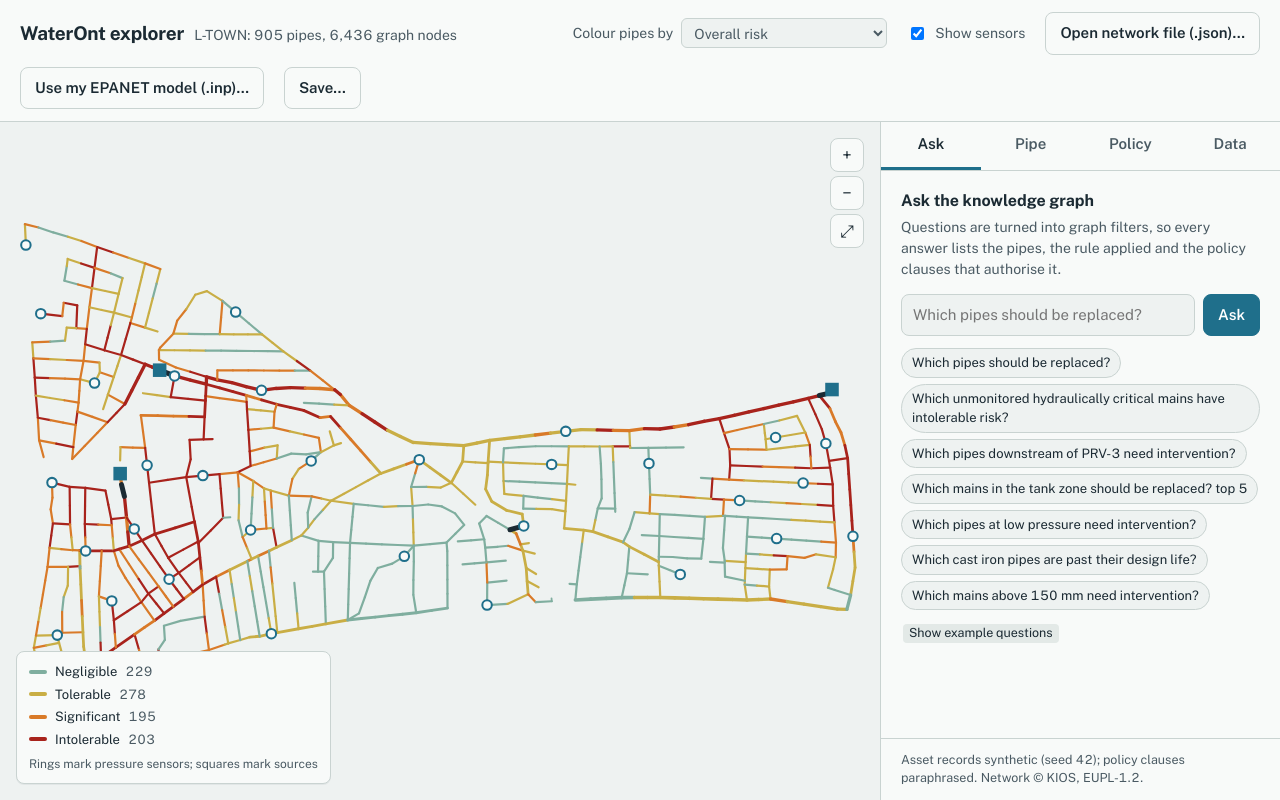
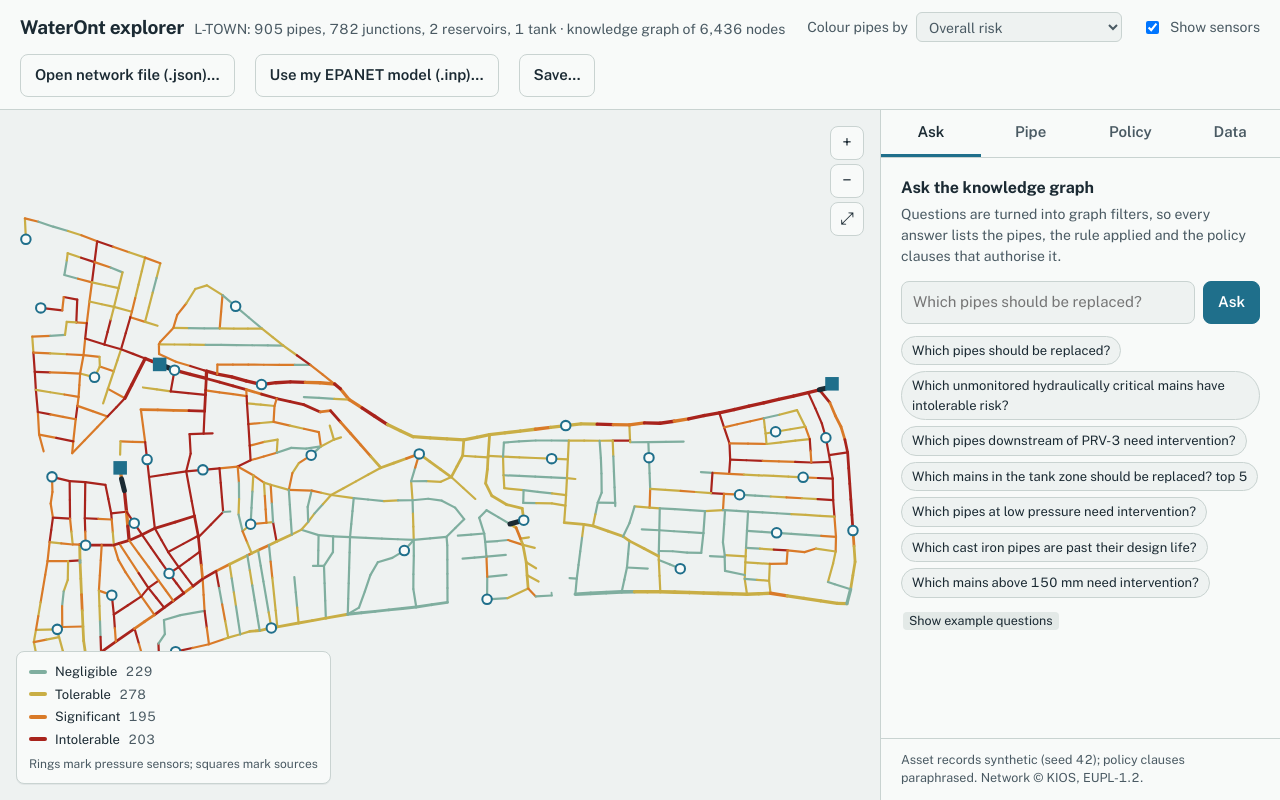
Before and after one commit to manuelhf/WaterOnt, a plain HTML site: page demo/index.html in a window 1280 px wide. Drawn offline with nearby package versions, Linux system fonts and the light colour scheme.

Commit message:
updated header

```diff
--- a/demo/index.html
+++ b/demo/index.html
@@ -705,7 +705,7 @@
 }
 async function colabCode(files) {
   // files: [{ name, bytes: Uint8Array }], the .inp first
-  const safe = n => n.replace(/[^A-Za-z0-9._ -]/g, "_").replace(/^\.+/, "") || "file";
+  const safe = n => n.replace(/[^A-Za-z0-9._ ()\[\]-]/g, "_").replace(/^\.+/, "") || "file";
   const lines = [];
   for (const f of files) {
     const b64 = toBase64(await gzipBytes(f.bytes)), parts = [];
@@ -855,7 +855,10 @@
   let placing = false;
   const hasStart = (elem, cls) => (sensorStart[elem] || []).includes(cls);
 
-  $("netlabel").textContent = `${D.network}: ${D.pipes.length} pipes, ${D.graph.nodes.toLocaleString()} graph nodes`;
+  const count = (t, one) => { const k = D.nodes.filter(n => n[3] === t).length; return k ? `${k.toLocaleString()} ${one}${k > 1 ? "s" : ""}` : ""; };
+  $("netlabel").textContent = `${D.network}: ` + [`${D.pipes.length.toLocaleString()} pipes`, count("J", "junction"),
+    count("R", "reservoir"), count("T", "tank")].filter(Boolean).join(", ") +
+    ` · knowledge graph of ${D.graph.nodes.toLocaleString()} nodes`;
   $("footnote").textContent = `Asset records synthetic (seed ${D.config.seed}); policy clauses paraphrased.` +
     (D.notice && /EUPL/.test(D.notice) ? ` Network © KIOS, EUPL-1.2.` : "");
 
```
Also changed, not shown: wateront/web_template.html (+5 -2 lines).
